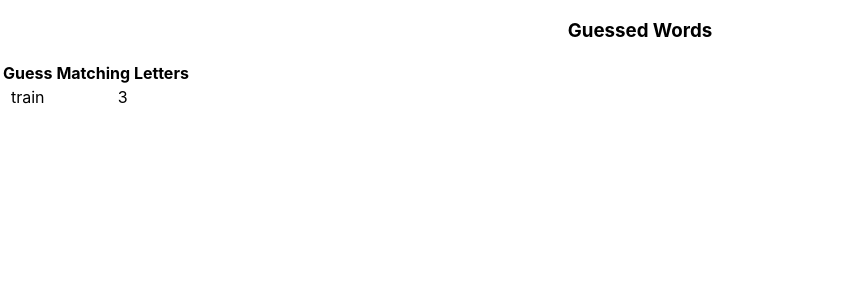
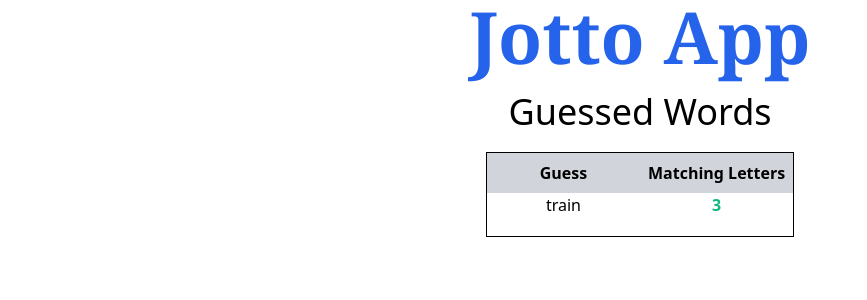
Before and after one commit to WesloTheWeb/Jotto, a React (Create React App) app: page / in a window 1280 px wide. Shown: the top 300 px of the page, without its empty margins (0-867 px from the left). Built offline with nearby package versions, Linux system fonts and the light colour scheme.

Commit message:
Styling added, tailwind classes are incorporated

```diff
--- /dev/null
+++ b/craco.config.js
@@ -0,0 +1,10 @@
+module.exports = {
+    style: {
+        postcss: {
+            plugins: [
+                require('tailwindcss'),
+                require('autoprefixer'),
+            ],
+        },
+    },
+}
--- a/src/App.css
+++ b/src/App.css
@@ -36,3 +36,13 @@
     transform: rotate(360deg);
   }
 }
+
+.flexed-word-layout {
+  display: flex;
+}
+
+.grid-word-layout {
+  display: grid;
+  grid-template-columns: repeat(2, 1fr);
+  padding: 0 0 1.2rem 0;
+}
--- a/src/App.tsx
+++ b/src/App.tsx
@@ -6,11 +6,12 @@ import './App.css';
 function App() {
   return (
     <div className="App">
+      <h1 className="font-sans md:font-serif font-extrabold text-7xl text-blue-600">Jotto App</h1>
       <Congrats success={false} />
       <GuessedWords
         secretWord={"party"}
         success={true}
-        guessedWords={[ {guessedWord: 'train', letterMatchCount: 3}]} />
+        guessedWords={[{ guessedWord: 'train', letterMatchCount: 3 }]} />
     </div>
   );
 }
--- a/src/components/Congrats/Congrats.tsx
+++ b/src/components/Congrats/Congrats.tsx
@@ -7,8 +7,8 @@ interface CommponentProps {
 const Congrats = (props: CommponentProps) => {
     if (props.success) {
         return (
-            <div data-test="component-congrats">
-                <span data-test="congrats-message">
+            <div data-test="component-congrats" className="my-6 bg-green-100 p-5">
+                <span data-test="congrats-message" className="font-bold text-green-600">
                     Congratulations! You guessed the word!
                 </span>
             </div>
--- a/src/components/GuessedWords/GuessedWords.tsx
+++ b/src/components/GuessedWords/GuessedWords.tsx
@@ -16,29 +16,35 @@ const GuessedWords = (props: GuessedWordProps) => {
         );
     } else {
         const guessedWordsRows = props.guessedWords.map((word, index) => (
-            <tr data-test="guessed-word" key={index}>
-                <td>{word.guessedWord}</td>
-                <td>{word.letterMatchCount}</td>
-            </tr>
+            <>
+                <div data-test="guessed-word">
+                    <span key={index}>{word.guessedWord}</span>
+                </div>
+            </>
         ));
 
+        const letterMatchRow = props.guessedWords.map((word, index) => {
+            return (
+                <>
+                    <div data-test="guessed-word" key={index}>{word.letterMatchCount}</div>
+                </>
+            )
+        });
+
         contents = (
-            <div data-test="guessed-words">
-                <h3>Guessed Words</h3>
-                <table>
-                    <thead>
-                        <tr>
-                            <th>Guess</th>
-                            <th>Matching Letters</th>
-                        </tr>
-                    </thead>
-                    <tbody>
-                        {guessedWordsRows}
-                    </tbody>
-                </table>
-            </div>
+            <section data-test="guessed-words">
+                <h2 className="text-4xl m-5">Guessed Words</h2>
+                <div className="flexed-word-layout justify-center" >
+                    <section className="grid-word-layout border border-solid border-black">
+                        <div className="bg-gray-300 p-2 font-bold">Guess</div>
+                        <div className="bg-gray-300 p-2 font-bold">Matching Letters</div>
+                        <div>{guessedWordsRows}</div>
+                        <div className="font-bold text-green-500">{letterMatchRow}</div>
+                    </section>
+                </div>
+            </section>
         );
-    }
+    };
 
     return (
         <div data-test="component-guessed-words">
--- /dev/null
+++ b/tailwind.config.js
@@ -0,0 +1,11 @@
+module.exports = {
+  purge: ['./src/**/*.{js,jsx,ts,tsx}', './public/index.html'],
+  darkMode: false, // or 'media' or 'class'
+  theme: {
+    extend: {},
+  },
+  variants: {
+    extend: {},
+  },
+  plugins: [],
+}
```
Also changed, not shown: package.json (+8 -4 lines), src/index.css (+7 -1 lines), 1 other file (tests, documents, lock files or other folders).
